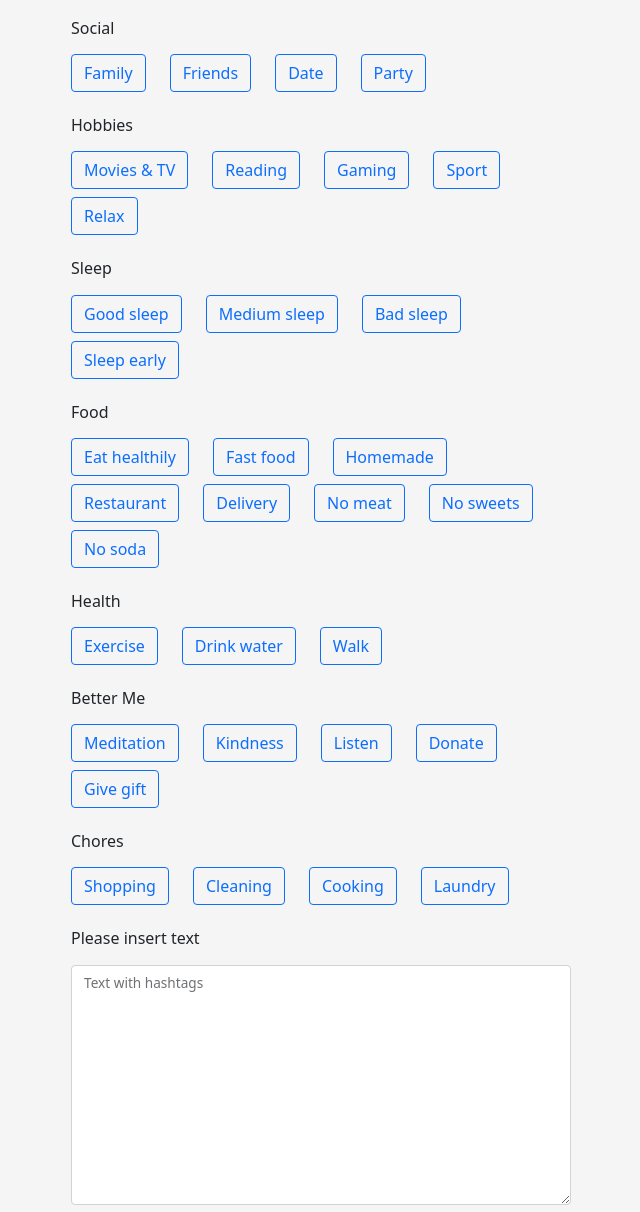
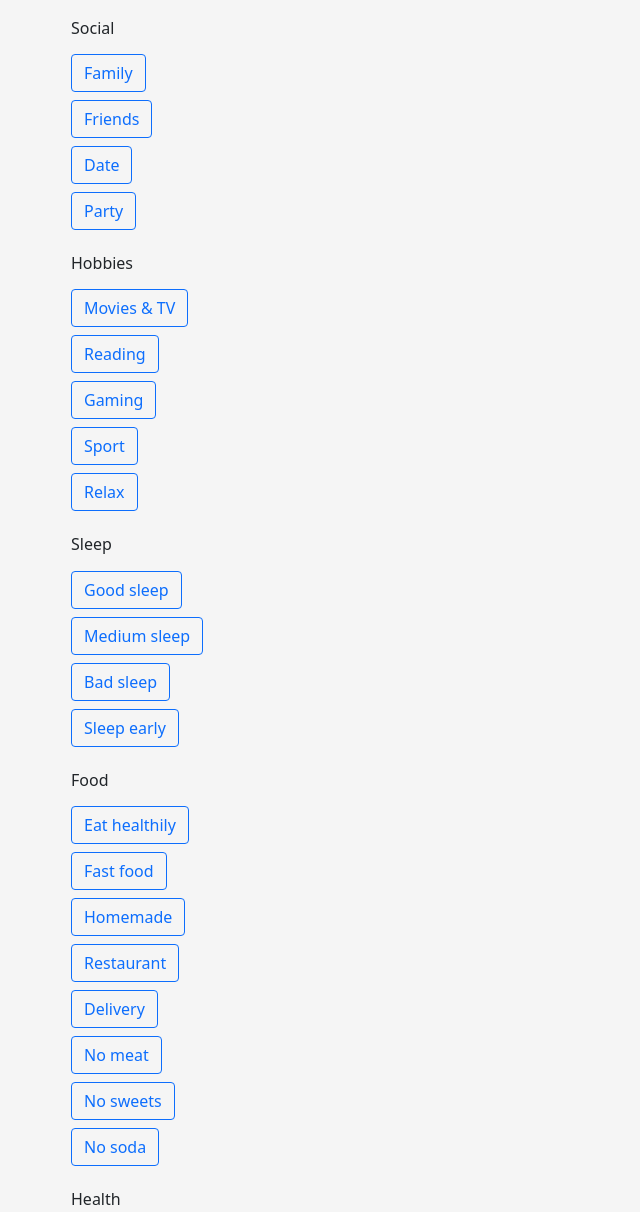
Before and after one commit to Assisted-Mindfulness/hashtags, a plain HTML site: page index.html in a window 1280 px wide. Shown: the part 133-1345 px from the top of the page, without its empty margins (319-959 px from the left). Drawn offline with nearby package versions, Linux system fonts and the light colour scheme.

Commit message:
Update index.html

```diff
--- a/index.html
+++ b/index.html
@@ -78,7 +78,7 @@
 </template>
 
 <template id="category-item">
-  <div class="col-auto mb-2">
+  <div class="col-12 mb-2">
     <input type="checkbox" class="btn-check" id="{slug}" value="{slug}" autocomplete="off">
     <label class="btn btn-outline-primary" for="{slug}">{name}</label>
   </div>
```
